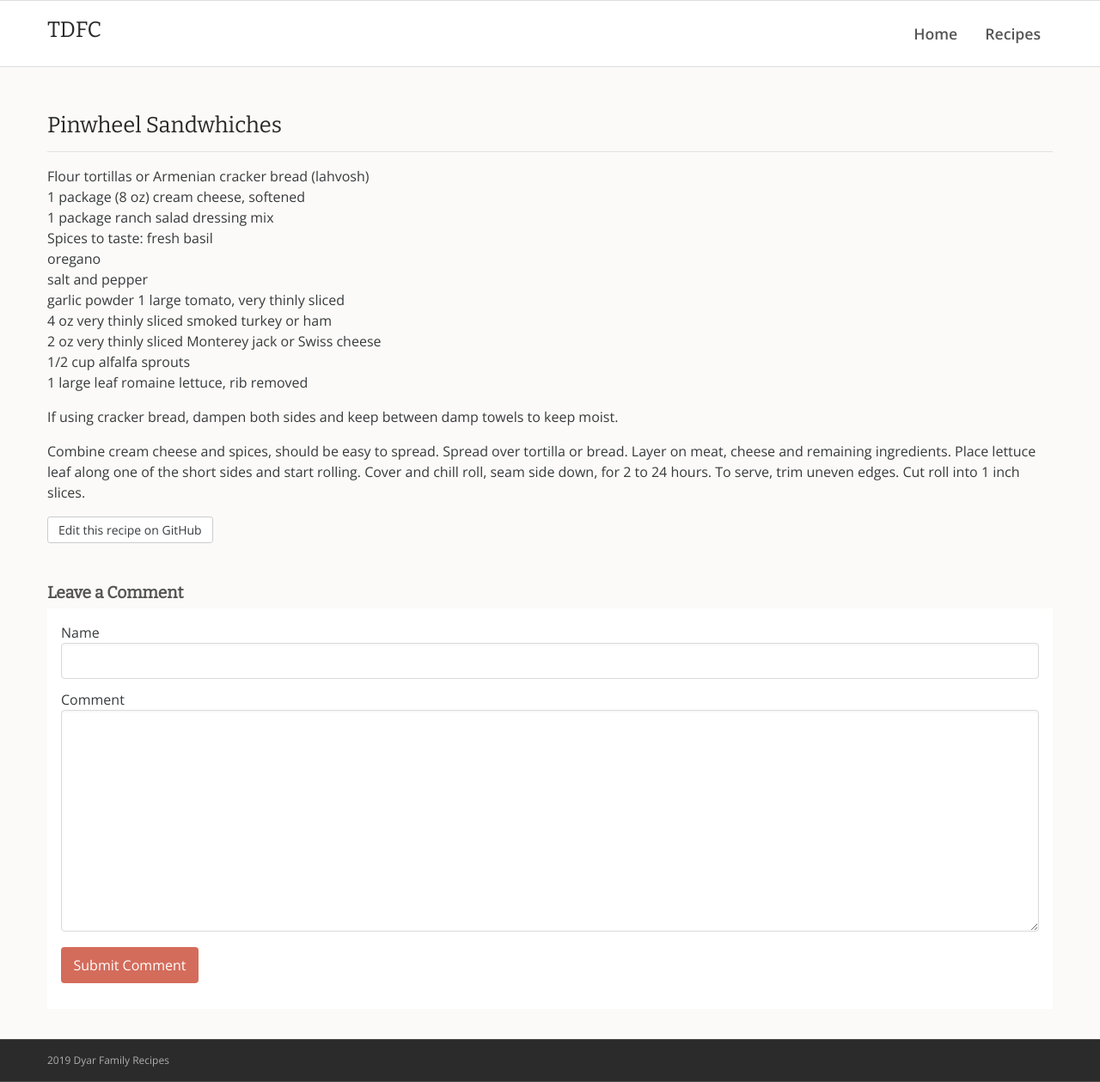
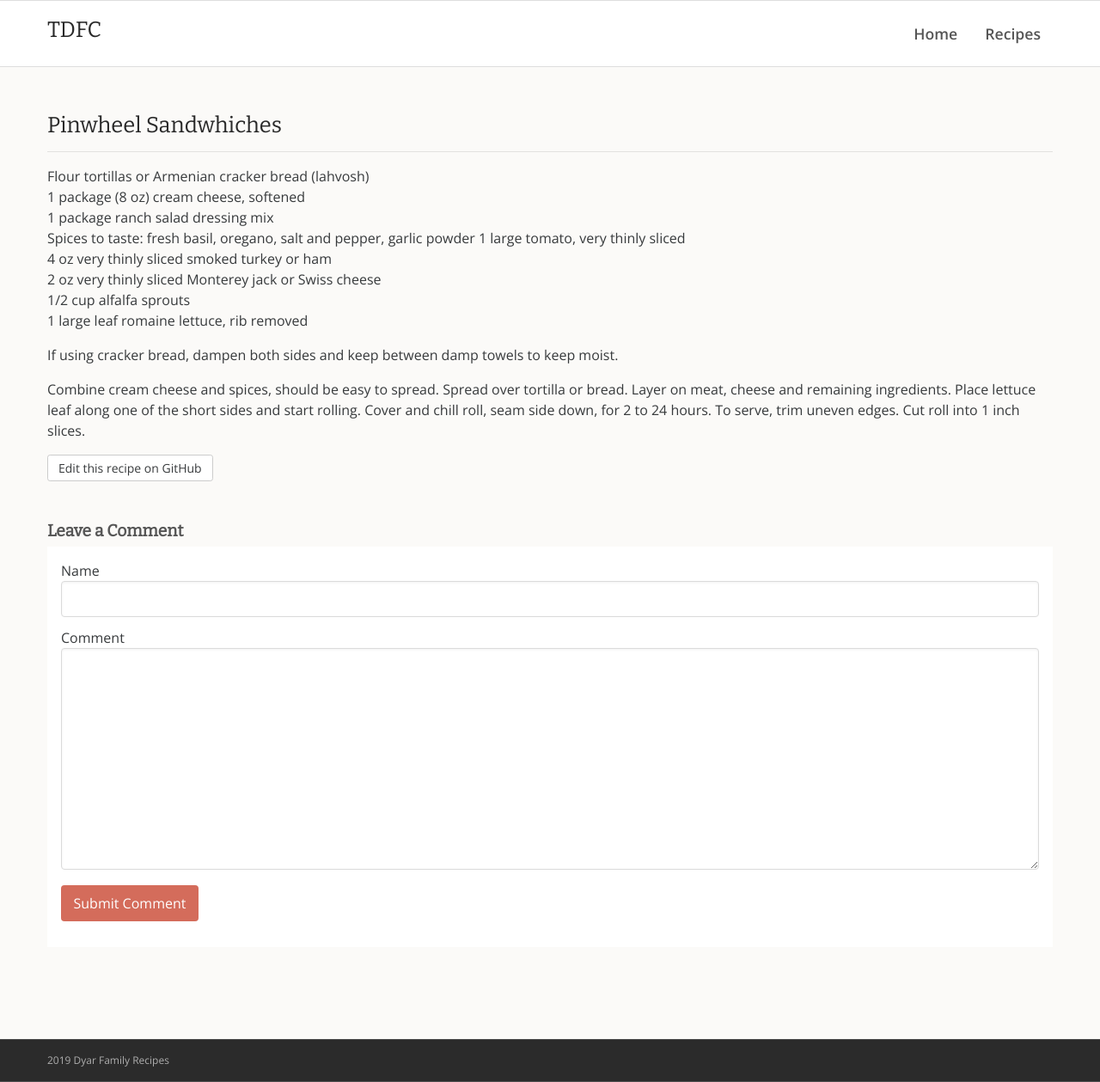
Before and after one commit to rdyar/tdfc, a Jekyll site: the page built from _odds-and-ends/pinwheel-sandwhiches.md, in a window 1280 px wide and 1259 px high. Shown: the whole window at 86% size. Built offline with Jekyll 4.4.1, drawn with Linux system fonts in a browser that asks for light colours.

```diff
--- a/_odds-and-ends/pinwheel-sandwhiches.md
+++ b/_odds-and-ends/pinwheel-sandwhiches.md
@@ -4,10 +4,7 @@
 Flour tortillas or Armenian cracker bread (lahvosh)
 1 package (8 oz) cream cheese, softened
 1 package ranch salad dressing mix
-Spices to taste: fresh basil
-oregano
-salt and pepper
-garlic powder
+Spices to taste: fresh basil, oregano, salt and pepper, garlic powder
 1 large tomato, very thinly sliced
 4 oz very thinly sliced smoked turkey or ham
 2 oz very thinly sliced Monterey jack or Swiss cheese
@@ -17,5 +14,6 @@ garlic powder
 If using cracker bread, dampen both sides and keep between damp towels to keep moist.
 
 Combine cream cheese and spices, should be easy to spread. Spread over tortilla or bread.
-Layer on meat, cheese and remaining ingredients. Place lettuce leaf along one of the short sides
-and start rolling. Cover and chill roll, seam side down, for 2 to 24 hours. To serve, trim uneven edges. Cut roll into 1 inch slices.
+Layer on meat, cheese and remaining ingredients. Place lettuce leaf along one of the short sides and start rolling.
+Cover and chill roll, seam side down, for 2 to 24 hours.
+To serve, trim uneven edges. Cut roll into 1 inch slices.
```
